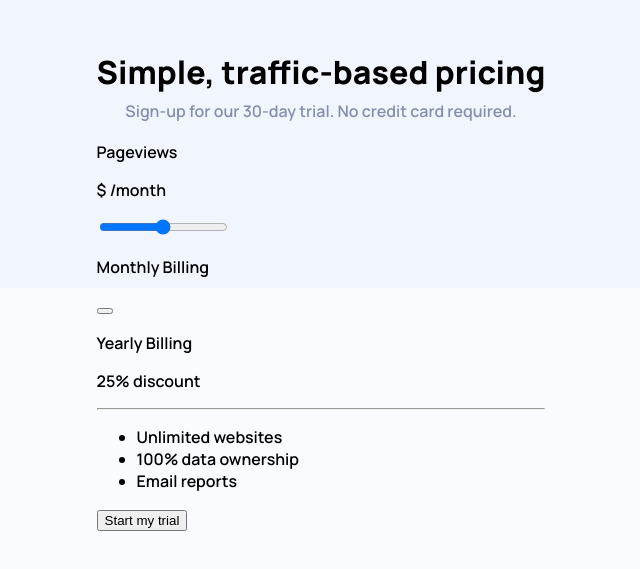
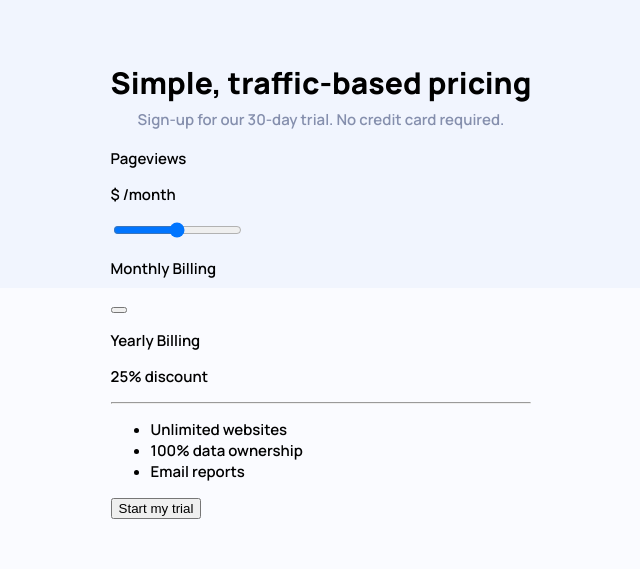
Before and after one commit to CrystalNyein/frontend-mentor-interactive-pricing-component, a React (Create React App) app: page / in a window 1280 px wide. Shown: the part 111-680 px from the top of the page, without its empty margins (319-959 px from the left). Built offline with nearby package versions, Linux system fonts and the light colour scheme.

Commit message:
Update document fontsize

```diff
--- a/src/index.css
+++ b/src/index.css
@@ -3,7 +3,7 @@
   outline: none;
 }
 html {
-  margin: 0;
+  font-size: 15px;
 }
 body {
   background-color: hsl(230, 100%, 99%);
```
